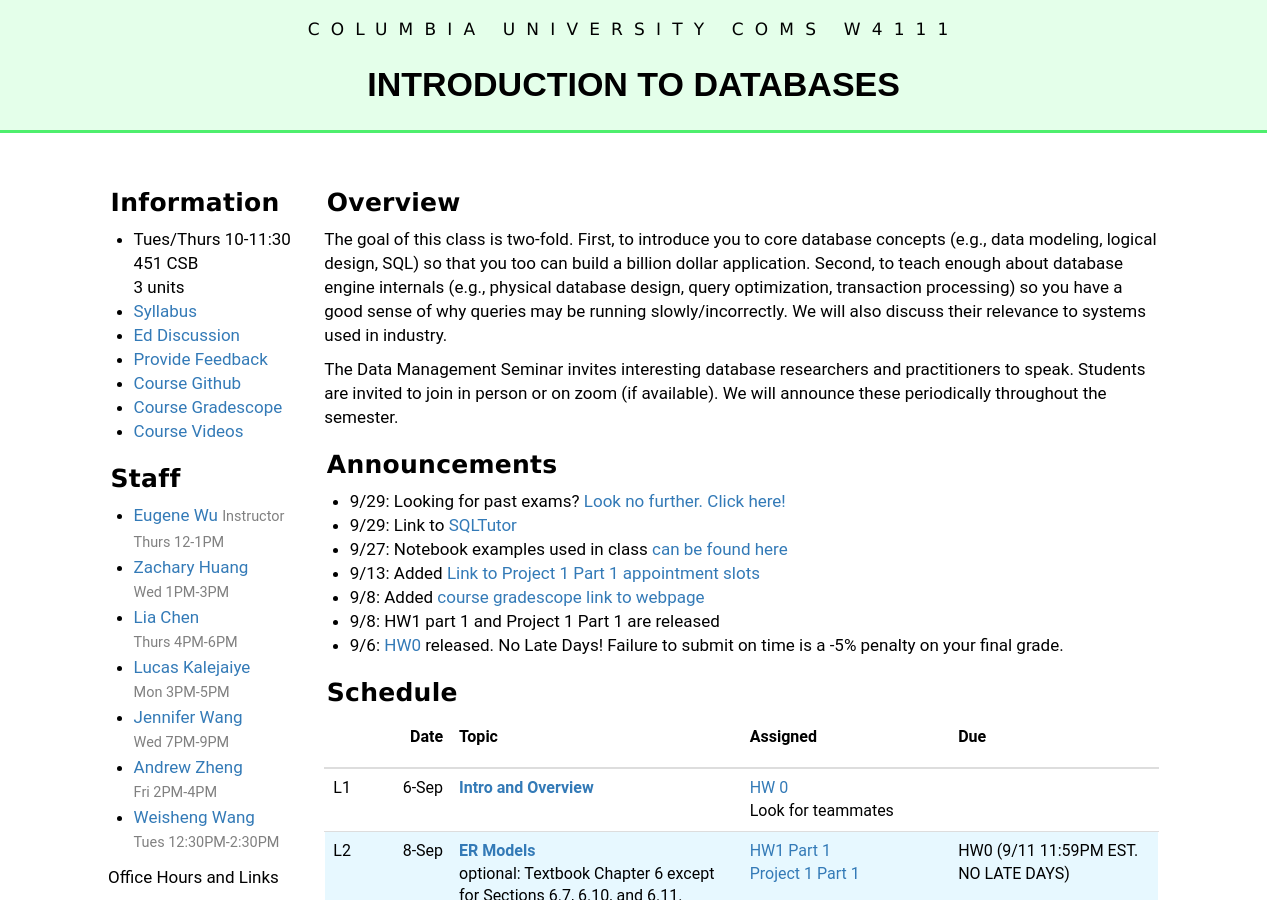
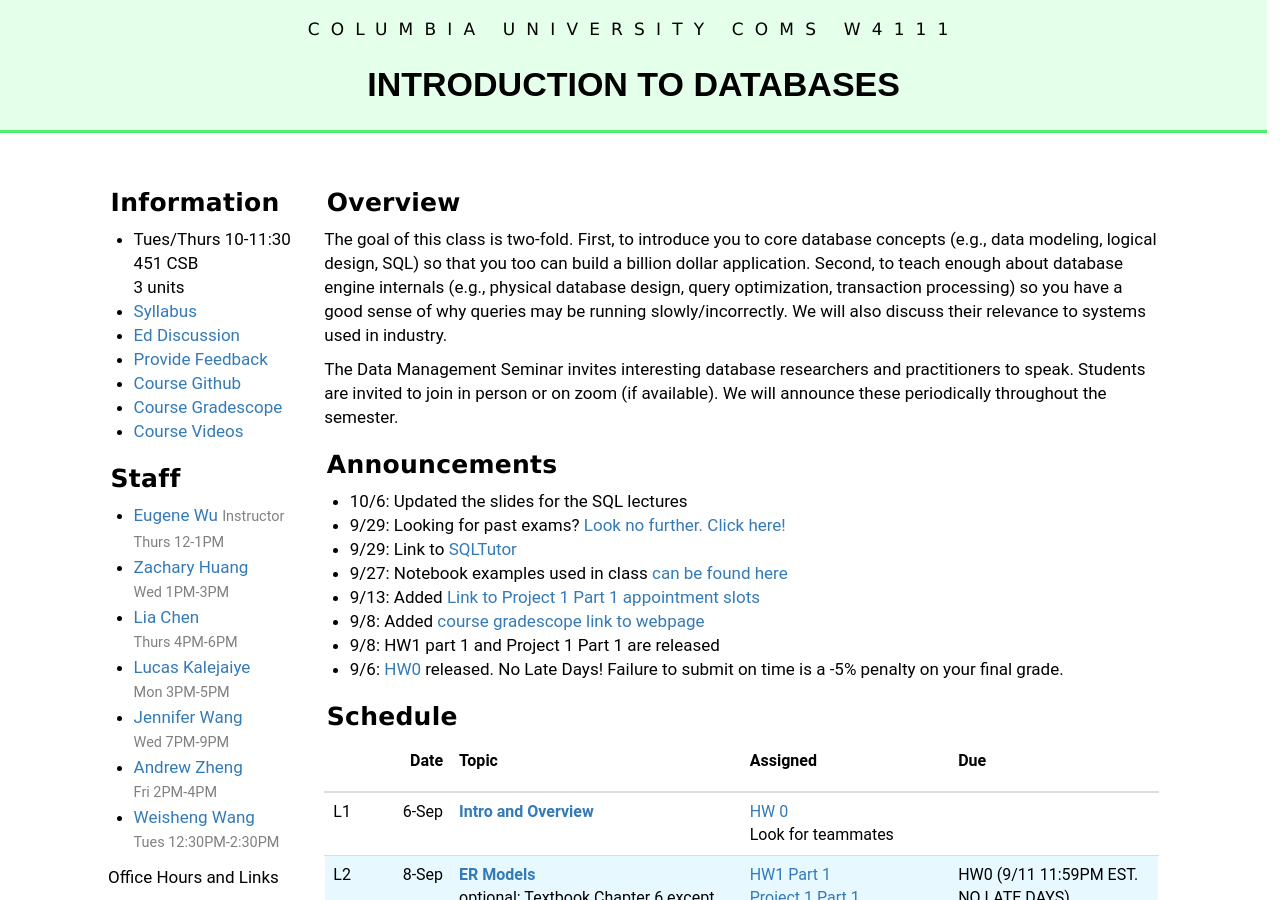
Before and after one commit to andrewzheng5/w4111.github.io, a Jekyll site: the page built from index.md, in a window 1280 px wide and 900 px high. Built offline with Jekyll 4.4.1, drawn with Linux system fonts in a browser that asks for light colours.

Commit message:
lazy commit msg

```diff
--- a/index.md
+++ b/index.md
@@ -36,6 +36,7 @@ Developed by others:
 * [Sign up for Project 1 Part 1 staff meetings!](https://calendar.google.com/calendar/u/0/selfsched?sstoken=UUpOU05mUUpZYXk2fGRlZmF1bHR8YmE0YmE0M2MzNzkyYWZjOTcxYjRkMTBmNDNmNjA1NDc)  One meeting per team.
 * Updated lecture 2 slides to clarify constraints over N-way relationships.
 -->
+* 10/6: Updated the slides for the SQL lectures
 * 9/29: Looking for past exams?  [Look no further.  Click here!](https://github.com/w4111/w4111.github.io/tree/main/files/reading)
 * 9/29: Link to [SQLTutor](https://cudbg.github.io/sqltutor/)
 * 9/27: Notebook examples used in class [can be found here](https://github.com/w4111/w4111.github.io/tree/main/src/notebooks)
```
Also changed, not shown: 1 other file.
